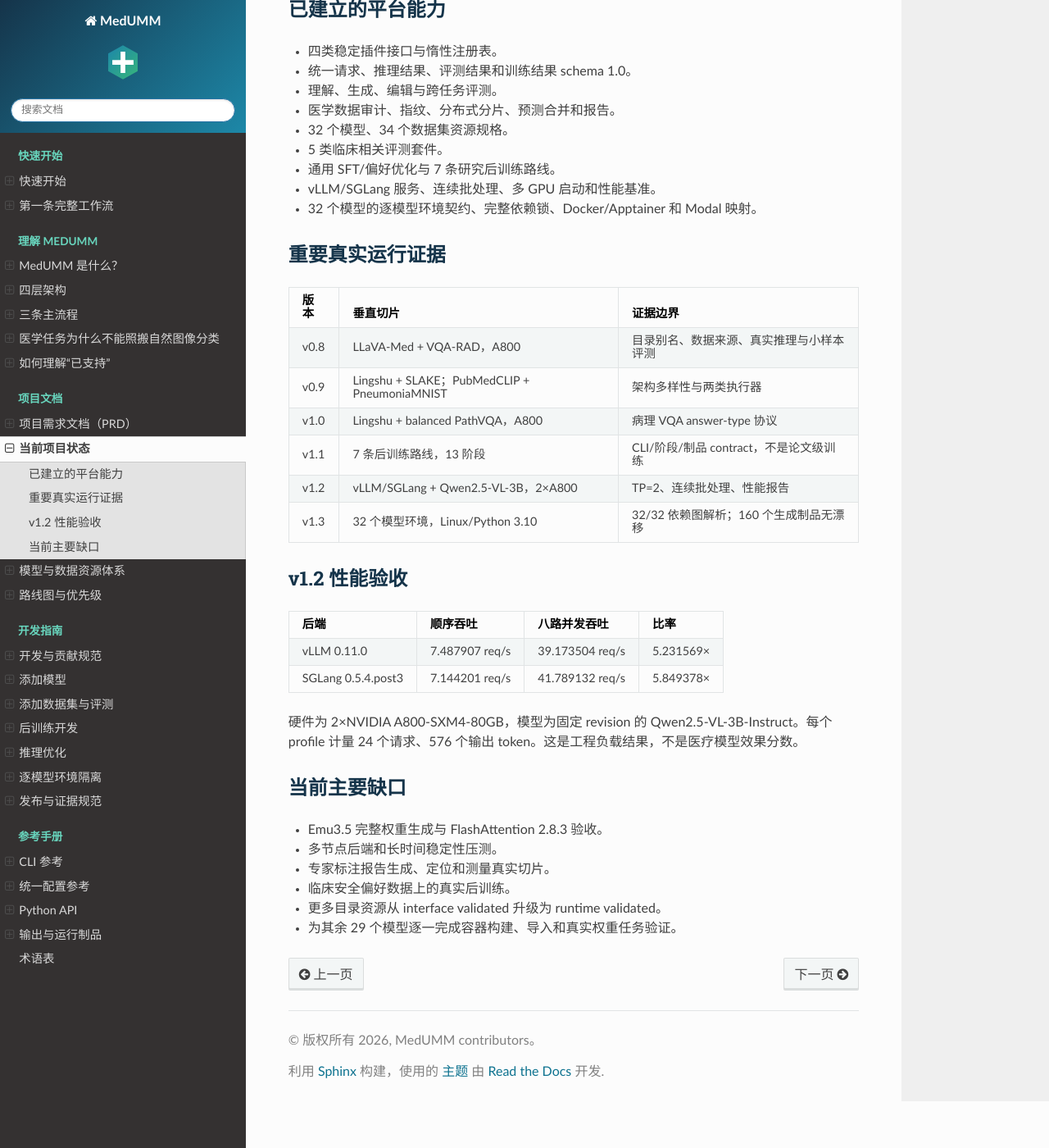
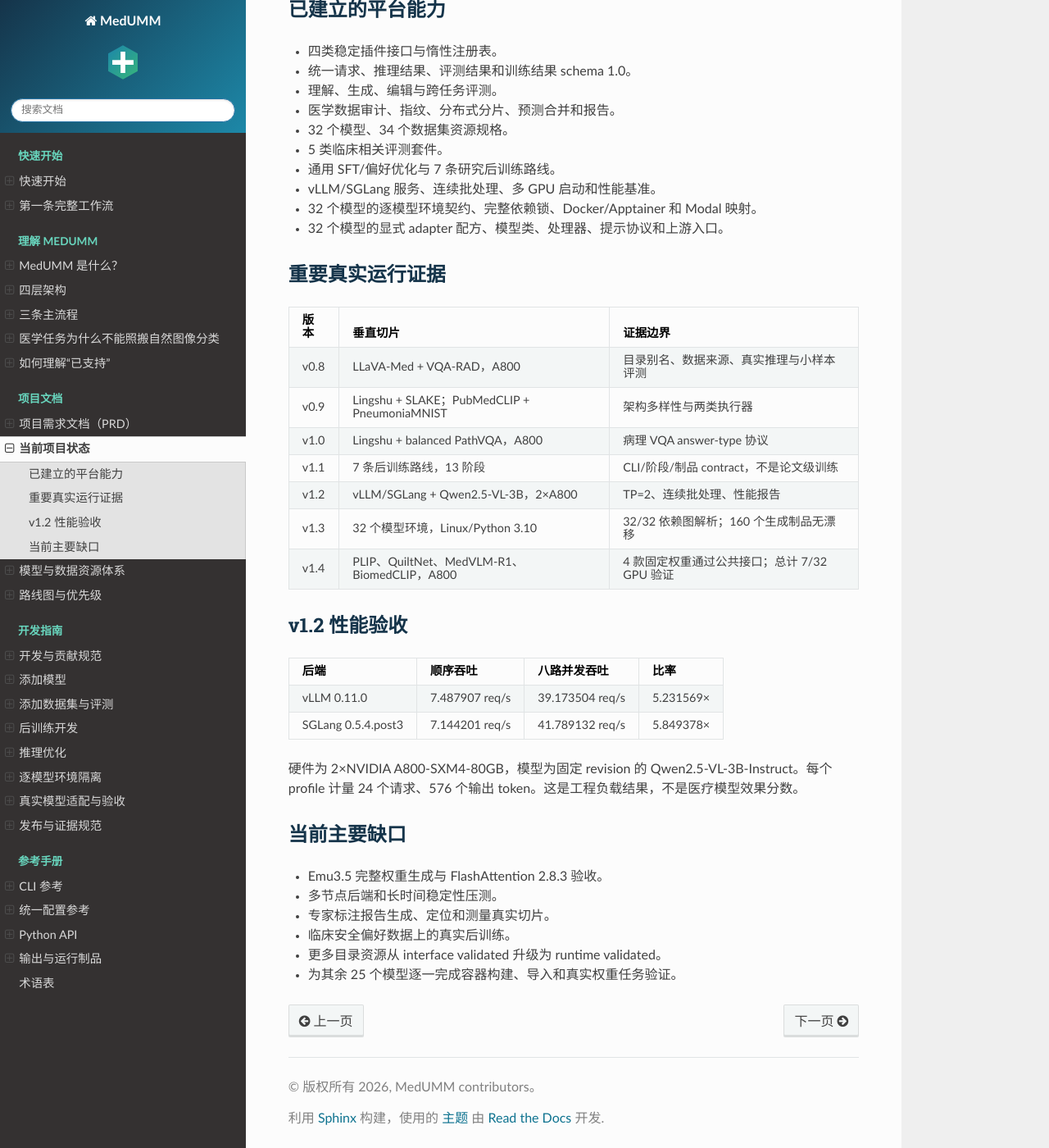
Before and after one commit to lixiangcog/MedUMM-Docs, a Sphinx documentation site: the page built from docs/project/status.md, in a window 1280 px wide and 1400 px high, scrolled down 225 px. Shown: the whole window at 82% size. Built offline with Sphinx 7.4.7 and the Read the Docs theme 3.1.0, drawn with Linux system fonts in a browser that asks for light colours.

Commit message:
docs: add v1.4 real model adapter guide

```diff
--- a/docs/project/status.md
+++ b/docs/project/status.md
@@ -1,6 +1,6 @@
 # 当前项目状态
 
-本文档对应 MedUMM `v1.3.0`。
+本文档对应 MedUMM `v1.4.0`。
 
 ## 已建立的平台能力
 
@@ -13,6 +13,7 @@
 - 通用 SFT/偏好优化与 7 条研究后训练路线。
 - vLLM/SGLang 服务、连续批处理、多 GPU 启动和性能基准。
 - 32 个模型的逐模型环境契约、完整依赖锁、Docker/Apptainer 和 Modal 映射。
+- 32 个模型的显式 adapter 配方、模型类、处理器、提示协议和上游入口。
 
 ## 重要真实运行证据
 
@@ -24,6 +25,7 @@
 | v1.1 | 7 条后训练路线，13 阶段 | CLI/阶段/制品 contract，不是论文级训练 |
 | v1.2 | vLLM/SGLang + Qwen2.5-VL-3B，2×A800 | TP=2、连续批处理、性能报告 |
 | v1.3 | 32 个模型环境，Linux/Python 3.10 | 32/32 依赖图解析；160 个生成制品无漂移 |
+| v1.4 | PLIP、QuiltNet、MedVLM-R1、BiomedCLIP，A800 | 4 款固定权重通过公共接口；总计 7/32 GPU 验证 |
 
 ## v1.2 性能验收
 
@@ -41,4 +43,4 @@
 - 专家标注报告生成、定位和测量真实切片。
 - 临床安全偏好数据上的真实后训练。
 - 更多目录资源从 interface validated 升级为 runtime validated。
-- 为其余 29 个模型逐一完成容器构建、导入和真实权重任务验证。
+- 为其余 25 个模型逐一完成容器构建、导入和真实权重任务验证。
```
Also changed, not shown: README.md (+1 -1 lines), docs/development/model-adapters.md (added, +50 -0 lines), docs/development/model-environments.md (+1 -1 lines), docs/index.md (+4 -2 lines), docs/reference/cli.md (+1 -0 lines).
